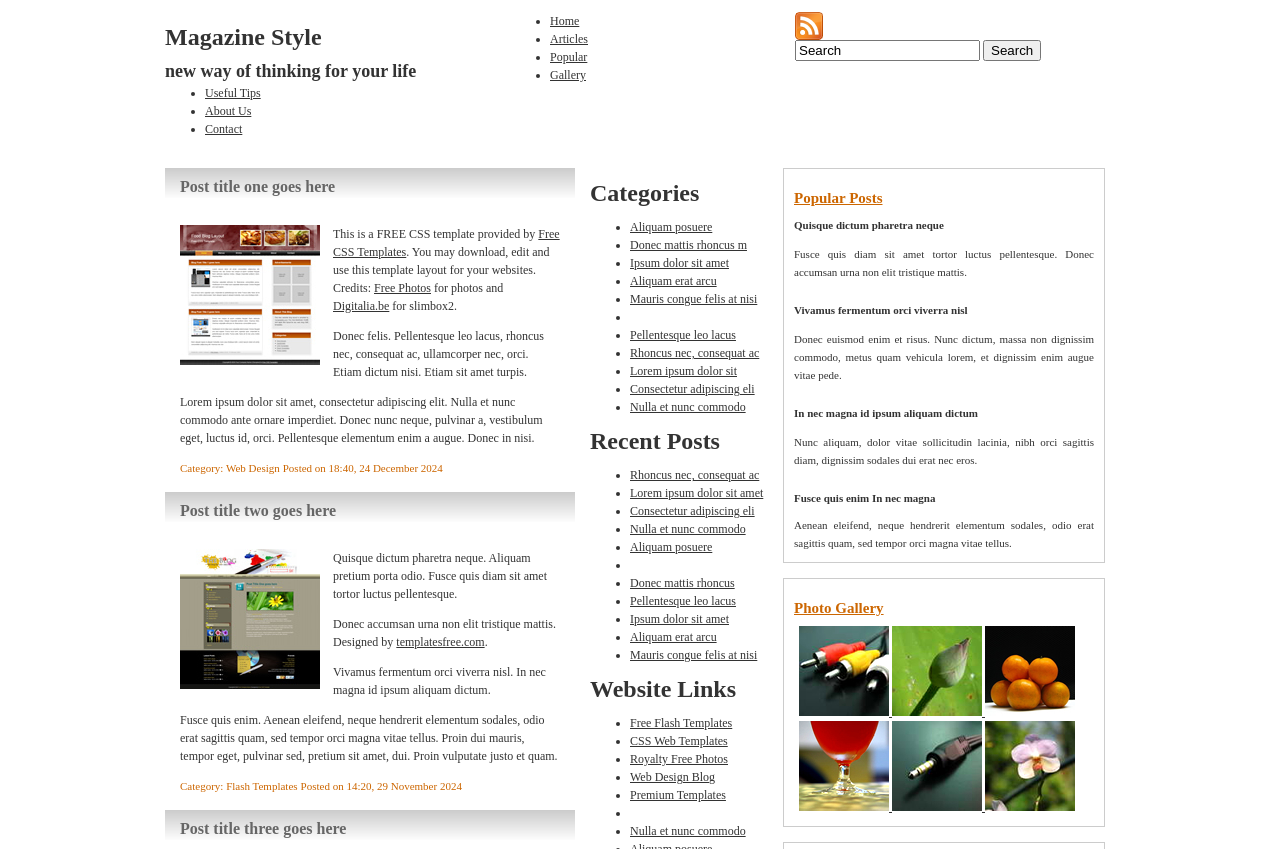
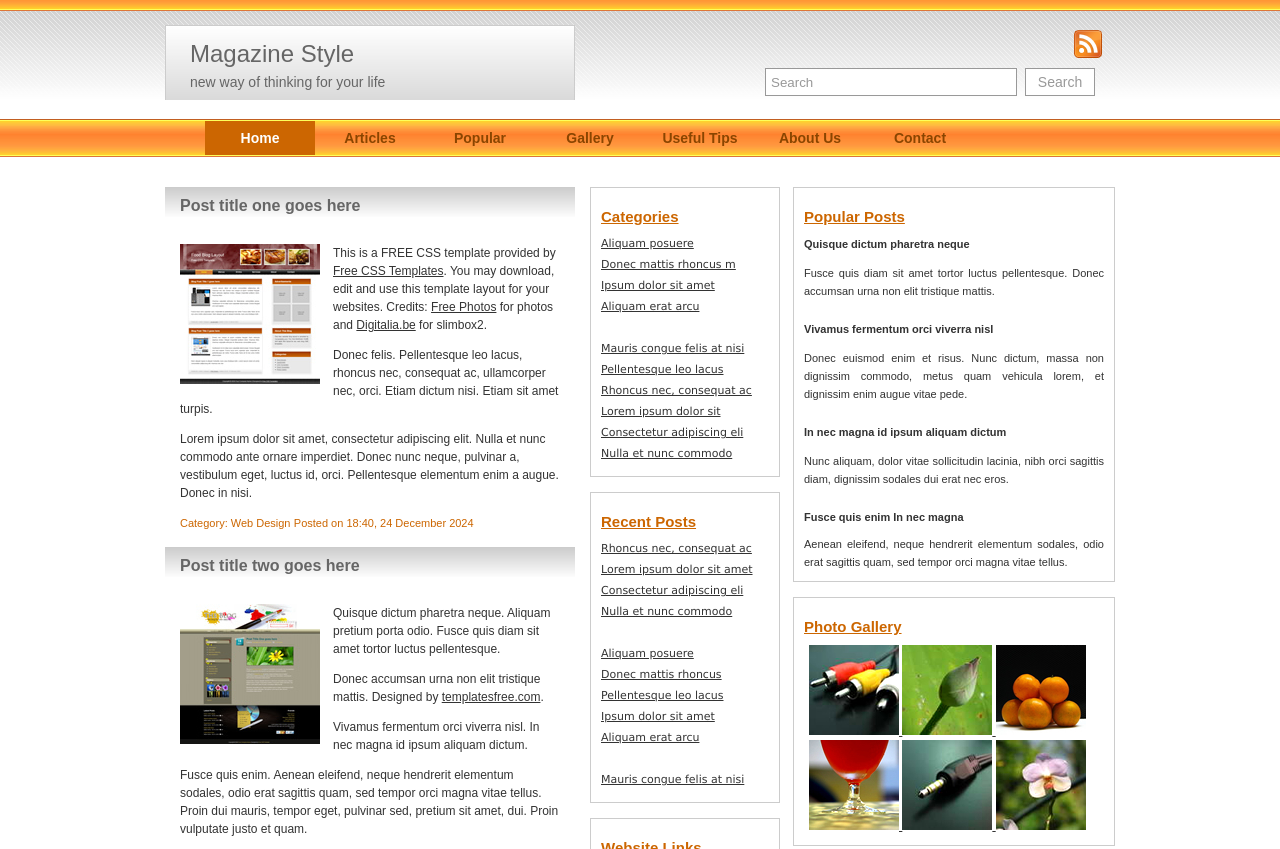
Before and after one commit to Sancho26/practica6_DIW, a plain HTML site: page index.html in a window 1280 px wide. Shown: the top 849 px of the page. Drawn offline with Linux system fonts and the light colour scheme.

Commit message:
Practica 6_4 terminada.

```diff
--- a/css/practica6_1.css
+++ b/css/practica6_1.css
@@ -5,7 +5,7 @@ html al{
 body{
 	margin: 0;
 	padding: 0;
-	font: "Arial", Helvetica, sans-serif;
+	font-family: "Arial", Helvetica, sans-serif;
 	font-size: 12px;
 	line-height: 1.5em;
 	color: #333333;
@@ -40,12 +40,13 @@ a:hover{
 	width: 180px;
 	float: left;
 	margin-left: 15px;
+	margin-right: 10px;
 }
 
 #right_section{
 	width: 322px;
 	float: right;
-	margin-right: 10px;
+
 }
 
 .cleaner{
@@ -60,6 +61,11 @@ a:hover{
 	width: 385px;
 	height: 55px;
 	float: left;
+	margin-top: 25px;
+	padding-top: 20px;
+	padding-left: 25px;
+	background-image: url(../images/logo_bg.jpg);
+	background-repeat: repeat-x;
 }
 
 #cabecera #search{
@@ -163,3 +169,155 @@ a:hover{
 	text-decoration: underline;
 	color: #c60;
 }
+
+.middle_section_box{
+	margin-bottom: 15px;
+	padding: 10px;
+	border: solid 1px;
+	border-color: #ccc;
+	width: 168px;
+}
+
+.middle_section_box h1{
+	color: #c60;
+	text-decoration: underline;
+	font-size: 15px;
+	margin-bottom: 9px;
+}
+
+.middle_section_box ul{
+	list-style: none;
+	margin: 0 0 0 0;
+	padding: 0 0 0 0;
+	color: #333;
+	font-family: verdana;
+	font-size: 11px;
+}
+
+.middle_section_box li{
+	margin-bottom: 3px;
+}
+
+.middle_section_box li.last{
+	margin-top: 24px;
+}
+
+#menu{
+	width: 100%;
+	height: 38px;
+	float: left;
+	margin-top: 9px;
+	padding: 0 0 0 0;
+	margin-right: 0;
+	margin-left: 0;
+	margin-bottom: 0;
+	list-style: none;
+}
+
+#cabecera{
+	width: 100%;
+	height: 157px;
+	background-image: url(../images/background_section_top_bg.jpg);
+	background-repeat: repeat-x;
+}
+
+#menu li{
+	display: inline;
+}
+
+#menu li a{
+	width: 110px;
+	float: left;
+	text-decoration: none;
+	font-weight: bold;
+	text-align: center;
+	font-size: 14px;
+	color: #8A4500;
+	padding-top: 8px;
+}
+
+#menu li a:hover{
+	color: #fff;
+	height: 26px;
+	background-color: #cc6601;
+}
+
+#menu li a.current{
+	color: #fff;
+	height: 26px;
+	background-color: #cc6601;
+}
+
+#logo h1{
+	font-weight: normal;
+	margin: 0 0 0 0;
+	color: #666;
+	font-size: 24px;
+}
+
+#logo h2{
+	font-weight: normal;
+	margin: 0 0 0 0;
+	color: #666;
+	padding-top: 10px;
+	font-size: 14px;
+}
+
+#footer{
+	height: 29px;
+	background-image: url(../images/footer_bg.jpg);
+	background-repeat: repeat-x;
+	font-family: verdana;
+	text-align: center;
+	font-size: 11px;
+	padding: 20px 0 0 0;
+	color: #666;
+	width: 100%;
+}
+
+#search{
+	margin-top: 30px;
+	margin-right: 20px;
+}
+
+#search img{
+	float: right;
+	margin-right: -7px;
+}
+
+#search form{
+	float: right;
+	width: 330px;
+	margin-top:10px;
+}
+
+#textfield {
+	float: left;
+	width: 240px;
+	height: 16px;
+	background: #fff;
+	color: #999;
+	border: solid 1px #999;
+	margin: 0;
+	padding: 5px 5px; }
+
+#button{
+	float: right;
+	border: solid 1px #999;
+	cursor: pointer;
+	font-size: 14px;
+	text-align: center;
+	white-space: pre;
+	width: 70px;
+	height: 28px;
+	color: #999;
+	background: #fff;
+	margin: 0 0 0 0;
+	padding-bottom: 5px;
+	padding-top: 4px;
+}
+
+.wrapper{
+	width: 950px;
+	margin: auto;
+}
--- a/index.html
+++ b/index.html
@@ -20,8 +20,9 @@
     </script>
   </head>
   <body>
-        <div id="wrapper">
+        <!-- <div id="wrapper"> -->
          <div id="cabecera">
+          <div class="wrapper">
           <div id="logo">
            <h1>Magazine Style</h1>
            <h2>new way of thinking for your life</h2>
@@ -49,9 +50,10 @@
          </ul>
        </div>
 
-
+    </div>
      </div>
-
+      </div>
+      <div class="wrapper">
      <div id="area_de_contenido">
 
       <div id="left_section">
@@ -106,16 +108,16 @@
 
     <div id="middle_section">
 
-     <div>
+     <div class="middle_section_box">
        <h1>Categories</h1>
        <ul>
          <li><a href="#">Aliquam posuere</a></li>
          <li><a href="#">Donec mattis rhoncus m</a></li>
          <li><a href="#">Ipsum dolor sit amet</a></li>
          <li><a href="#">Aliquam erat arcu</a></li>
-         <li><a href="#">Mauris congue felis at nisi</a></li>
+         <li class="last"><a href="#">Mauris congue felis at nisi</a></li>
 
-         <li>&nbsp;</li>
+         <!-- <li>&nbsp;</li> -->
 
          <li><a href="#">Pellentesque leo lacus</a></li>
          <li><a href="#">Rhoncus nec, consequat ac</a></li>
@@ -125,24 +127,24 @@
        </ul>
      </div>
 
-     <div>
+     <div class="middle_section_box">
        <h1>Recent Posts</h1>
        <ul>
          <li><a href="#">Rhoncus nec, consequat ac</a></li>
          <li><a href="#">Lorem ipsum dolor sit amet</a></li>
          <li><a href="#">Consectetur adipiscing eli</a></li>
          <li><a href="#">Nulla et nunc commodo</a></li>
-         <li><a href="#">Aliquam posuere</a></li>
-         <li>&nbsp;</li>
+         <li class="last"><a href="#">Aliquam posuere</a></li>
+         <!-- <li>&nbsp;</li> -->
          <li><a href="#">Donec mattis rhoncus</a></li>
          <li><a href="#">Pellentesque leo lacus</a></li>
          <li><a href="#">Ipsum dolor sit amet</a></li>
          <li><a href="#">Aliquam erat arcu</a></li>
-         <li><a href="#">Mauris congue felis at nisi</a></li>
+         <li class="last"><a href="#">Mauris congue felis at nisi</a></li>
        </ul>
      </div>
 
-     <div>
+     <div class="middle_section_box">
       <h1>Website Links</h1>
       <ul>
        <li><a href="http://www.flashmo.com" target="_blank">Free Flash Templates</a></li>
@@ -211,14 +213,18 @@
 
     <div class="cleaner_with_height">&nbsp;</div>
     </div>
+  </div>
+    <!-- </div> -->
     <div id="footer">
+      <div class="wrapper">
       <div>
        Copyright © 2024 Your Company Name | Designed by <a href="http://www.templatesfree.com" target="_parent">Free CSS Templates</a>
      </div>
 
     </div>
+  </div>
 
-    </div>
+
 </body>
 
 </html>
```
